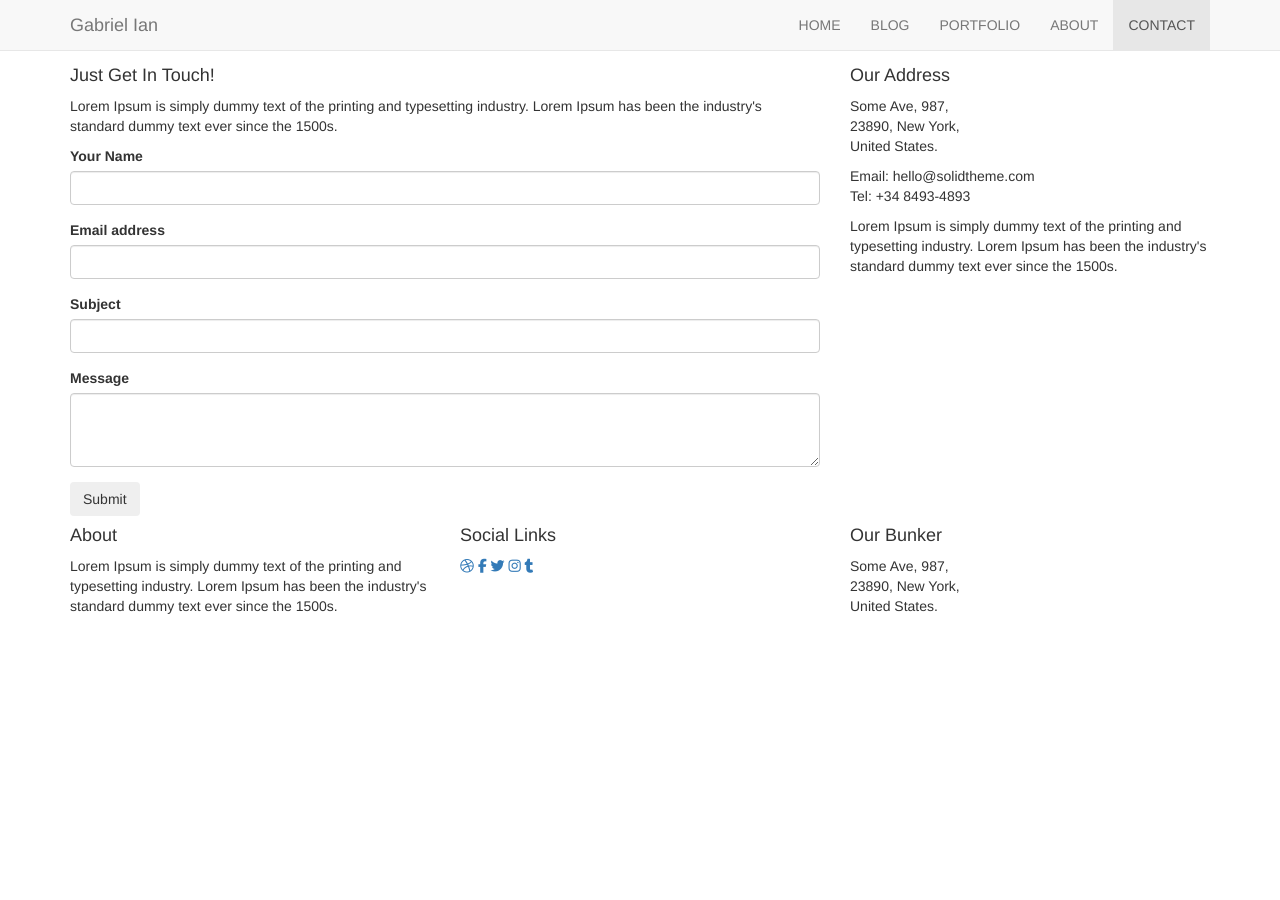
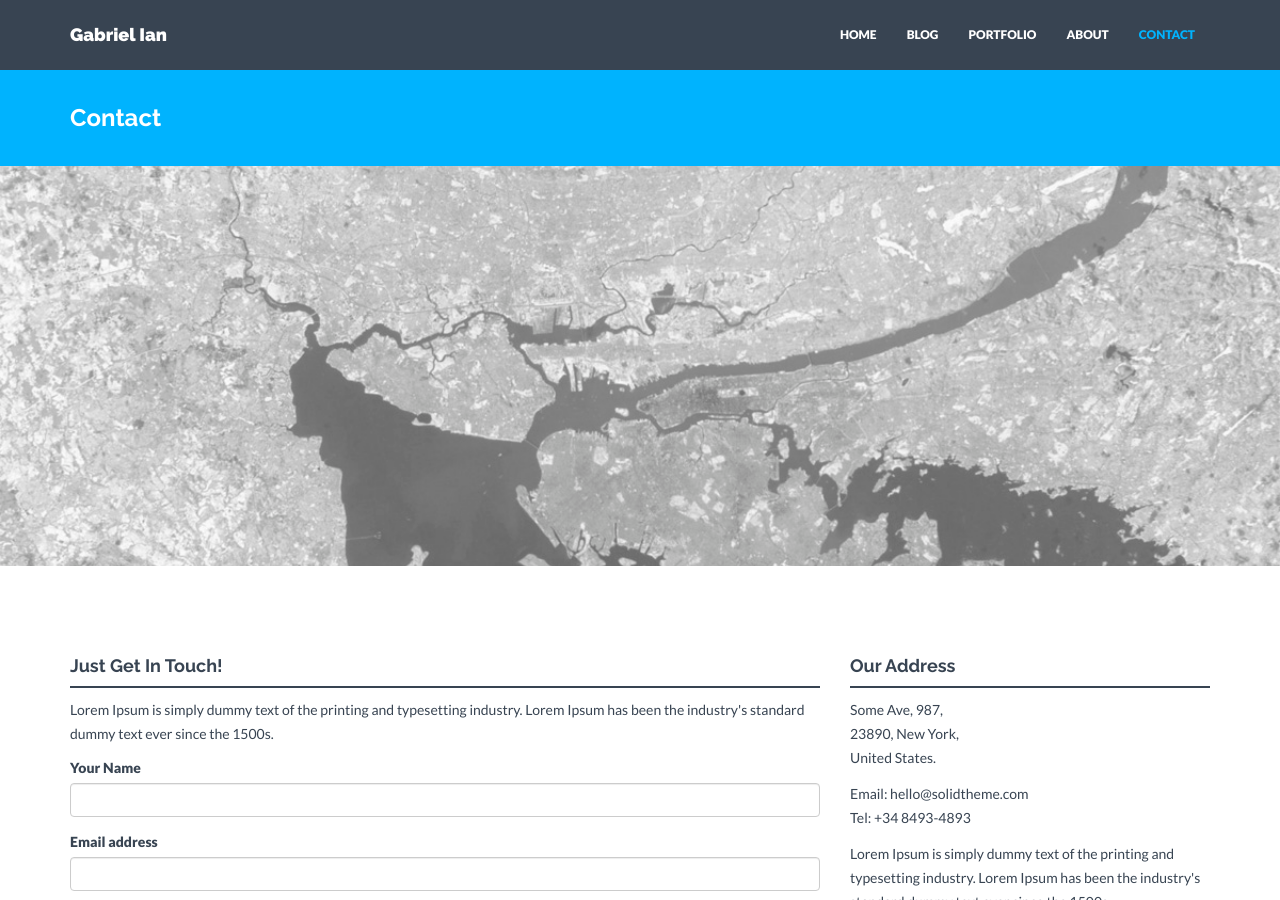
Before and after one commit to ConceptKreator/GabrielIan, a Jekyll site: the page built from contact.html, in a window 1280 px wide and 900 px high. Built offline with Jekyll 4.4.1, drawn with Linux system fonts in a browser that asks for light colours; nearby versions of some CDN libraries; library files that are not in the unit come from our copies.

```diff
--- a/_config.yml
+++ b/_config.yml
@@ -4,7 +4,7 @@
 title: Gabriel Ian
 description: "Write an awesome description for your new site here. You can edit this line in _config.yml. It will appear in your document head meta (for Google search results) and in your feed.xml site description."
 analytics: #Google analytics code in the format XX-nnnnnnnn-n
-baseurl: "GabrielIan.github.io" #important: start with /
+baseurl: "/GabrielIan.github.io" #important: start with /
 url: "http://GabrielIan.net"
 
 # Build settings
```
